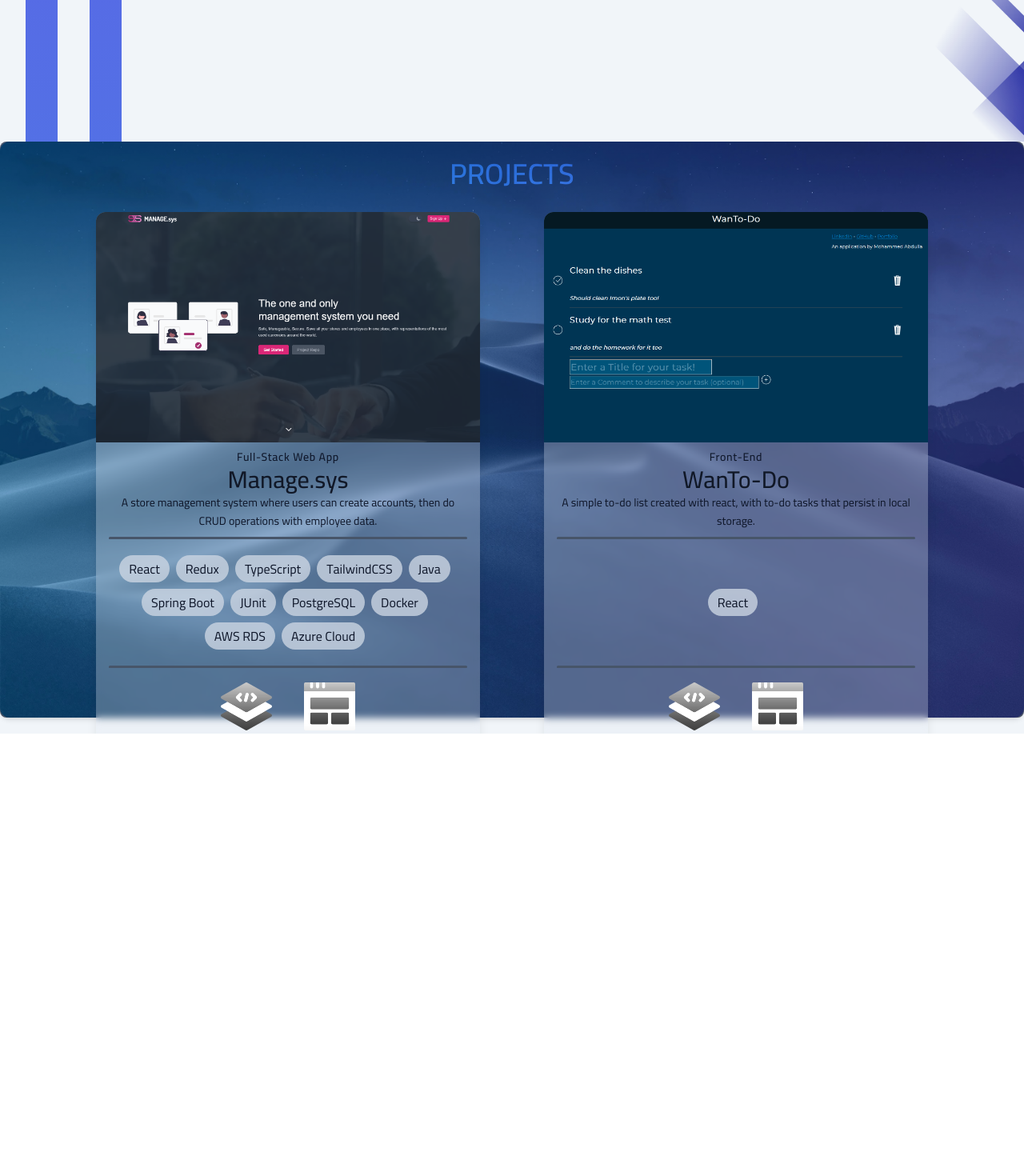
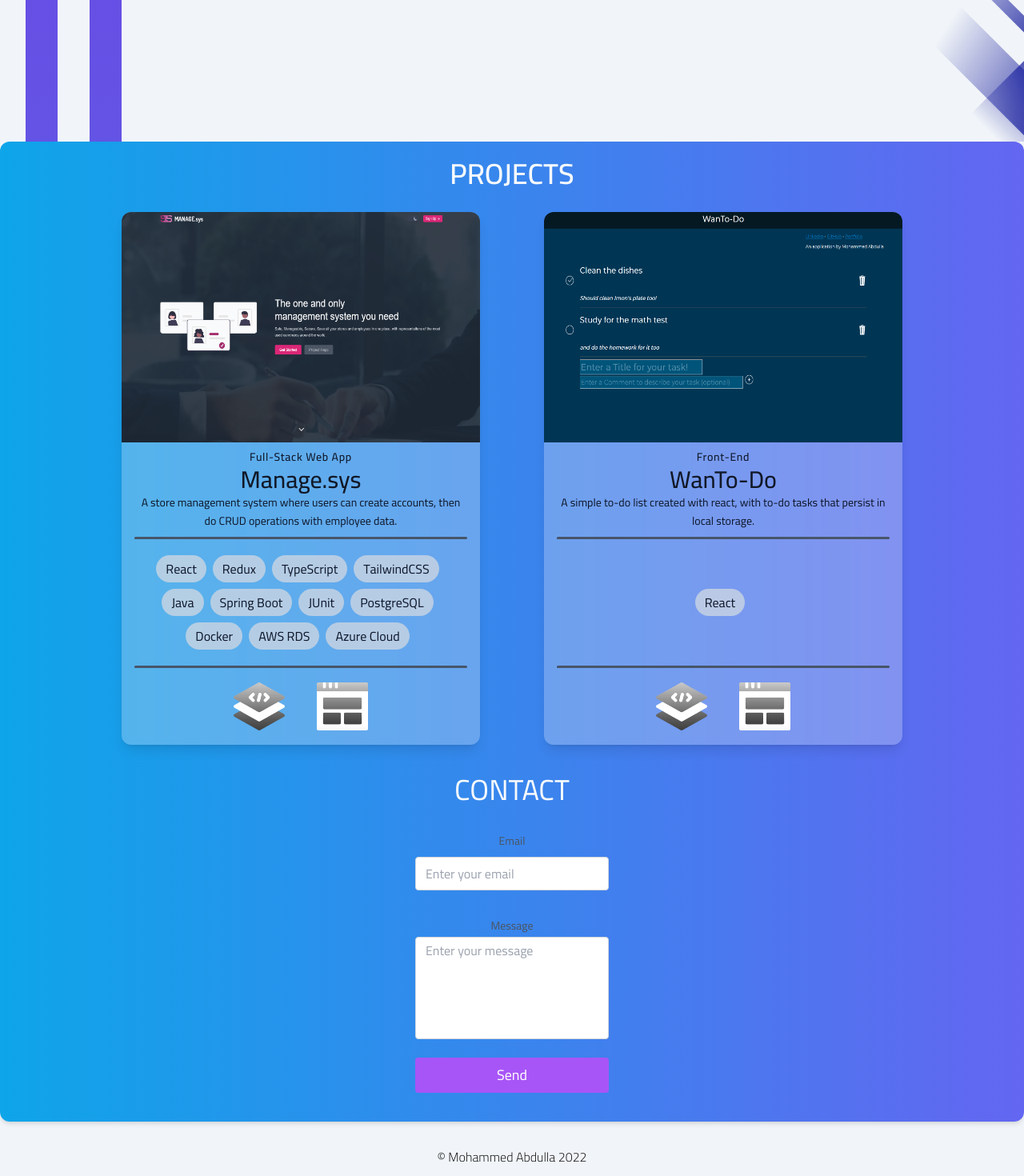
Before and after one commit to moe1011/moe1011.github.io, a React (Create React App) app: page / in a window 1280 px wide. Shown: the part 623-2093 px from the top of the page at 80% size. Before the commit the page ends 1540 px from the top, so only its background shows below. Built offline with nearby package versions, Linux system fonts and the light colour scheme; what tailwindcss-filters would draw is missing.

Commit message:
Finished most functionality of react app

```diff
--- a/package.json
+++ b/package.json
@@ -3,6 +3,7 @@
   "version": "0.1.0",
   "private": true,
   "dependencies": {
+    "@formspree/react": "^2.2.4",
     "@testing-library/jest-dom": "^5.16.4",
     "@testing-library/react": "^13.1.1",
     "@testing-library/user-event": "^13.5.0",
--- a/src/Components/App/App.css
+++ b/src/Components/App/App.css
@@ -9,6 +9,9 @@
   }
 }
 
+
+
+@media (min-width: 640px) {
   .straight-line {
     position: fixed;
     width: 40px;
@@ -20,6 +23,7 @@
     -moz-animation: ColorChange 5s ease infinite;
     -o-animation: ColorChange 5s ease infinite;
     animation: ColorChange 5s ease infinite;
+  }
 }
 
 .css-selector {
--- a/src/Components/App/App.js
+++ b/src/Components/App/App.js
@@ -3,15 +3,16 @@ import { Nav } from "../Nav/Nav";
 import { Projects } from "../Projects/Projects";
 import projectBgImage from "../../images/Mojave15.jpg";
 import backgroundArtSVG from "../../images/RectLight.png";
+import { ContactForm } from "./ContactForm";
 
 function App() {
   return (
-    <div className="bg-slate-100 relative overflow-x-hidden select-none">
+    <div className="bg-slate-100 relative overflow-x-hidden overflow-y-hidden select-none">
       <div className="relative">
-        <div className="straight-line left-8"></div>
-        <div className="straight-line left-28"></div>
+        <div className="straight-line sm:left-8"></div>
+        <div className="straight-line sm:left-28"></div>
         <div className="fixed right-0 h-screen">
-          <img className="h-full object-contain" src={backgroundArtSVG}/>
+          <img className="h-full object-contain" src={backgroundArtSVG} />
         </div>
       </div>
 
@@ -22,9 +23,13 @@ function App() {
       >
         <div className="text-center flex justify-center items-center">
           <div className="font-light">
-            <p className="text-4xl">Hello, I'm</p>
-            <p className="text-6xl mt-3 select-text">Mohammed Abdulla</p>
-            <p className="text-4xl mt-5">a Software Engineering student</p>
+            <p className="text-3xl sm:text-4xl">Hello, I'm</p>
+            <p className="text-5xl sm:text-6xl mt-3 select-text">
+              Mohammed Abdulla
+            </p>
+            <p className="text-3xl sm:text-4xl mt-5">
+              a Software Engineering student
+            </p>
           </div>
         </div>
       </section>
@@ -33,18 +38,26 @@ function App() {
         className="w-full flex justify-center select-none pb-5"
         id="projects"
       >
-        <div className="container flex flex-col w-full h-max text-center text-4xl bg-gradient-to-r from-sky-500 to-indigo-500 rounded-xl shadow-md relative">
-          <img src={projectBgImage} className="opacity-70 rounded-lg h-full" />
-
-          <div className="w-full flex flex-col items-center absolute p-5">
-            <h1 className="font-semibold text-slate-50 mix-blend-overlay">
+        <div className="container flex flex-col w-full h-auto text-center text-4xl bg-gradient-to-r from-sky-500 to-indigo-500 rounded-xl shadow-md relative">
+          <div className="w-full flex flex-col items-center  p-5">
+            <h1 className="font-semibold text-slate-50">
               PROJECTS
             </h1>
 
             <Projects />
+            <div className="pt-4 text-slate-50" id="contact">
+            CONTACT
+              <ContactForm />
+            </div>
           </div>
         </div>
       </section>
+
+      <div className="text-light text-center p-3 mt-auto">
+        <h5 style={{ fontWeight: "300", margin: "0" }}>
+          © Mohammed Abdulla {new Date().getFullYear()}{" "}
+        </h5>
+      </div>
     </div>
   );
 }
--- /dev/null
+++ b/src/Components/App/ContactForm.js
@@ -0,0 +1,54 @@
+import React from "react";
+import { useForm, ValidationError } from "@formspree/react";
+
+export function ContactForm() {
+  return (
+    <div>
+      <form
+        action="https://formspree.io/f/xpzbyker"
+        method="POST"
+        className=" rounded-lg p-4 flex flex-col w-full mt-10 md:mt-0"
+      >
+        <div className="relative mb-4">
+          <label
+            htmlFor="emailInput"
+            className="leading-7 text-sm text-gray-600"
+          >
+            Email
+          </label>
+          <input
+            id="emailInput"
+            type="email"
+            name="_replyto"
+            aria-describedby="emailHelp"
+            placeholder="Enter your email"
+            required
+            className="w-full bg-white rounded border border-gray-300 focus:border-purple-500 focus:ring-2 focus:ring-purple-200 text-base outline-none text-gray-700 py-1 px-3 leading-8 transition-colors duration-200 ease-in-out"
+          />
+        </div>
+        <div className="relative mb-4">
+          <label
+            htmlFor="messageInput"
+            className="leading-7 text-sm text-gray-600"
+          >
+            Message
+          </label>
+          <textarea
+            id="messageInput"
+            name="message"
+            placeholder="Enter your message"
+            required
+            className="w-full bg-white rounded border border-gray-300 focus:border-purple-500 focus:ring-2 focus:ring-purple-200 h-32 text-base outline-none text-gray-700 py-1 px-3 resize-none leading-6 transition-colors duration-200 ease-in-out"
+          ></textarea>
+        </div>
+        <button
+          title="Submit Form"
+          type="submit"
+          className="text-white bg-purple-500 border-0 py-2 px-6 focus:outline-none hover:bg-purple-600 rounded text-lg"
+        >
+          Send
+        </button>
+      </form>
+    </div>
+  );
+}
--- a/src/Components/Nav/Nav.css
+++ b/src/Components/Nav/Nav.css
@@ -19,3 +19,10 @@
       transform: translatex(0rem);
     }
   }
+
+  @media (max-width: 1024px) {
+    .MobileLinks{
+      left: 50%;
+      transform: translateX(-50%);
+    }
+}
--- a/src/Components/Nav/Nav.js
+++ b/src/Components/Nav/Nav.js
@@ -5,23 +5,23 @@ import {Link} from "react-scroll"
 export function Nav() {
   return (
     <div className="relative">
-      <header className="fixed w-full z-20">
-        <nav className=" max-w-md flex justify-center space-x-5 py-2 mt-5 mx-auto font-semibold text-gray-900 text-2xl bg-slate-300 rounded-xl shadow-md ShowNav select-none">
+      <header className="fixed w-full px-4 z-20">
+        <nav className="max-w-md flex justify-center space-x-5 py-2  mt-5 mx-auto font-semibold text-gray-900 text-2xl bg-slate-300 rounded-xl shadow-md ShowNav select-none">
           <Link smooth duration={300} to="home" className="hover:text-blue-600 ease-in duration-200 cursor-pointer">
             HOME
           </Link>
           <Link smooth duration={300} to="projects" className="hover:text-blue-600 ease-in duration-200 cursor-pointer">
             PROJECTS
           </Link>
-          <p className="hover:text-blue-600 ease-in duration-200 cursor-pointer">
+          <Link smooth duration={300} to="contact" className="hover:text-blue-600 ease-in duration-200 cursor-pointer">
             CONTACT
-          </p>
+          </Link>
         </nav>
       </header>
 
-      <div className="fixed right-0 z-20 mr-36 mt-4">
+      <div className="flex fixed z-20 mr-36 mt-20 lg:mt-4 lg:right-0 MobileLinks">
         <div className="flex justify-end items-center space-x-5 py-2 px-3 bg-slate-300 shadow-md rounded-xl ShowLinks">
-          <p className=" text-slate-900 hover:text-slate-700 ease-in duration-200 cursor-pointer h-10">
+          <p className=" text-slate-900 hover:text-slate-700 ease-in duration-200 cursor-pointer w-10">
             <a
               title="GitHub"
               href="https://github.com/moe1011"
@@ -40,7 +40,7 @@ export function Nav() {
               </svg>
             </a>
           </p>
-          <p className="text-blue-600 hover:text-blue-800 ease-in duration-200 cursor-pointer h-10">
+          <p className="text-blue-600 hover:text-blue-800 ease-in duration-200 cursor-pointer w-10">
             <a
               title="LinkedIn"
               href="https://www.linkedin.com/in/mohammed-abdulla-b5281b19a/"
@@ -59,7 +59,7 @@ export function Nav() {
               </svg>
             </a>
           </p>
-          <p className="text-purple-600 hover:text-purple-800 ease-in duration-200 cursor-pointer h-11">
+          <p className="text-purple-600 hover:text-purple-800 ease-in duration-200 cursor-pointer w-11">
             <a
               title="Contact"
               href="mailto:moe.a1011@gmail.com"
--- a/src/Components/Projects/Projects.js
+++ b/src/Components/Projects/Projects.js
@@ -45,11 +45,11 @@ export function Projects() {
     <div className="flex flex-wrap justify-center mt-7 select-none">
       {projectArray.map((proj) => {
         return (
-          <div className="w-card mx-10 mb-5 h-auto flex flex-col bg-slate-200 text-slate-900 bg-opacity-30 bg-clip-padding rounded-xl shadow-lg GlassBG transition-all hover:">
-            <img
-              className="object-cover rounded-t-xl h-72"
-              src={proj.picture}
-            />
+          <div
+            className=" w-80 sm:w-card mx-10 mb-5 h-auto flex flex-col bg-slate-200 text-slate-900 bg-opacity-30 bg-clip-padding rounded-xl shadow-lg GlassBG transition-all hover:"
+            key={proj.name}
+          >
+            <img className="object-fit rounded-t-xl h-72" src={proj.picture} />
             <div className="p-2 px-4 flex flex-1 flex-col justify-between space-y-1">
               <div>
                 <h3 className="tracking-wider text-sm font-medium title-font">
--- a/tailwind.config.js
+++ b/tailwind.config.js
@@ -3,7 +3,7 @@ module.exports = {
   theme: {
     extend: {
       width: {
-        card: "30rem",
+        card: "28rem",
       },
     },
     backdropFilter: {
```
Also changed, not shown: 1 other file (tests, documents, lock files or other folders). Lines whose indentation alone changed are shown as unchanged.
